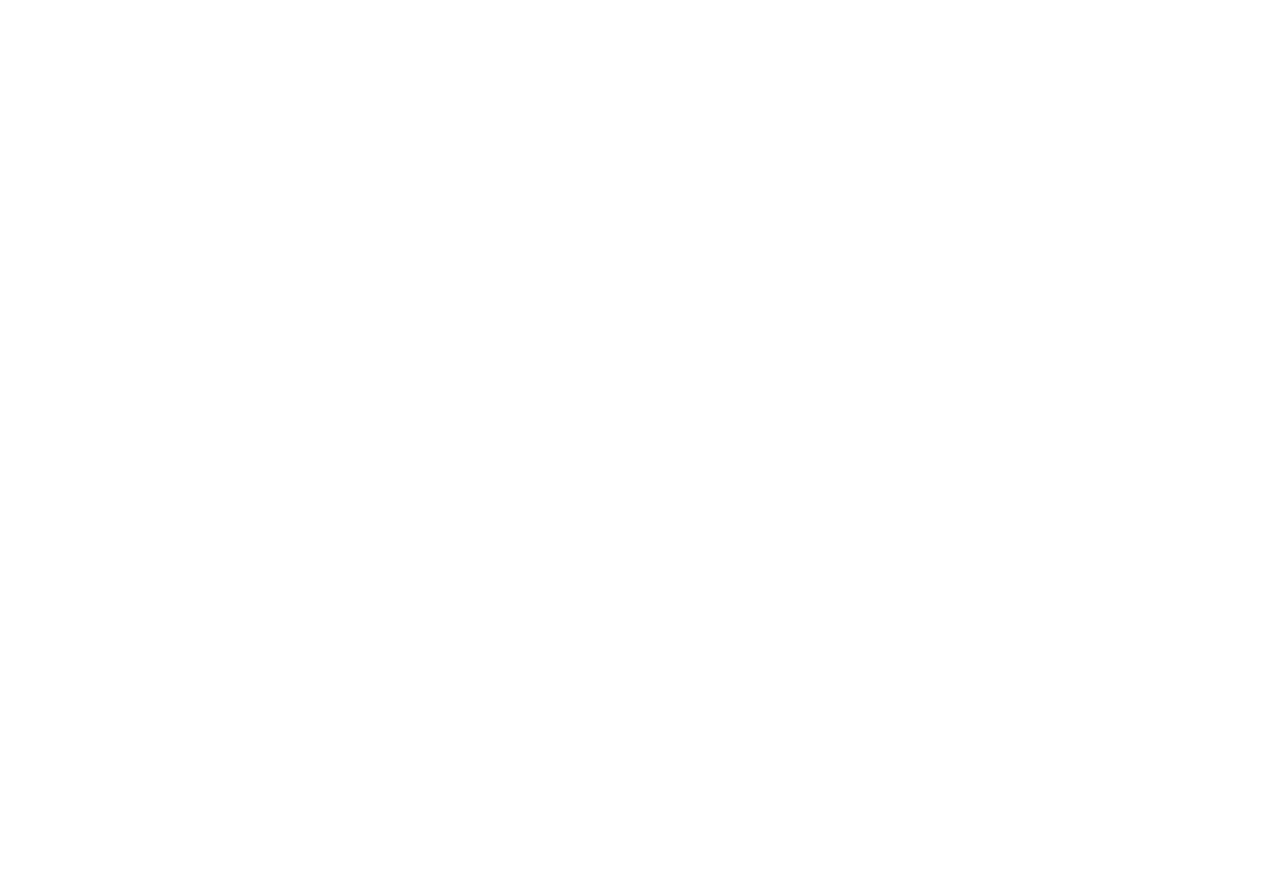
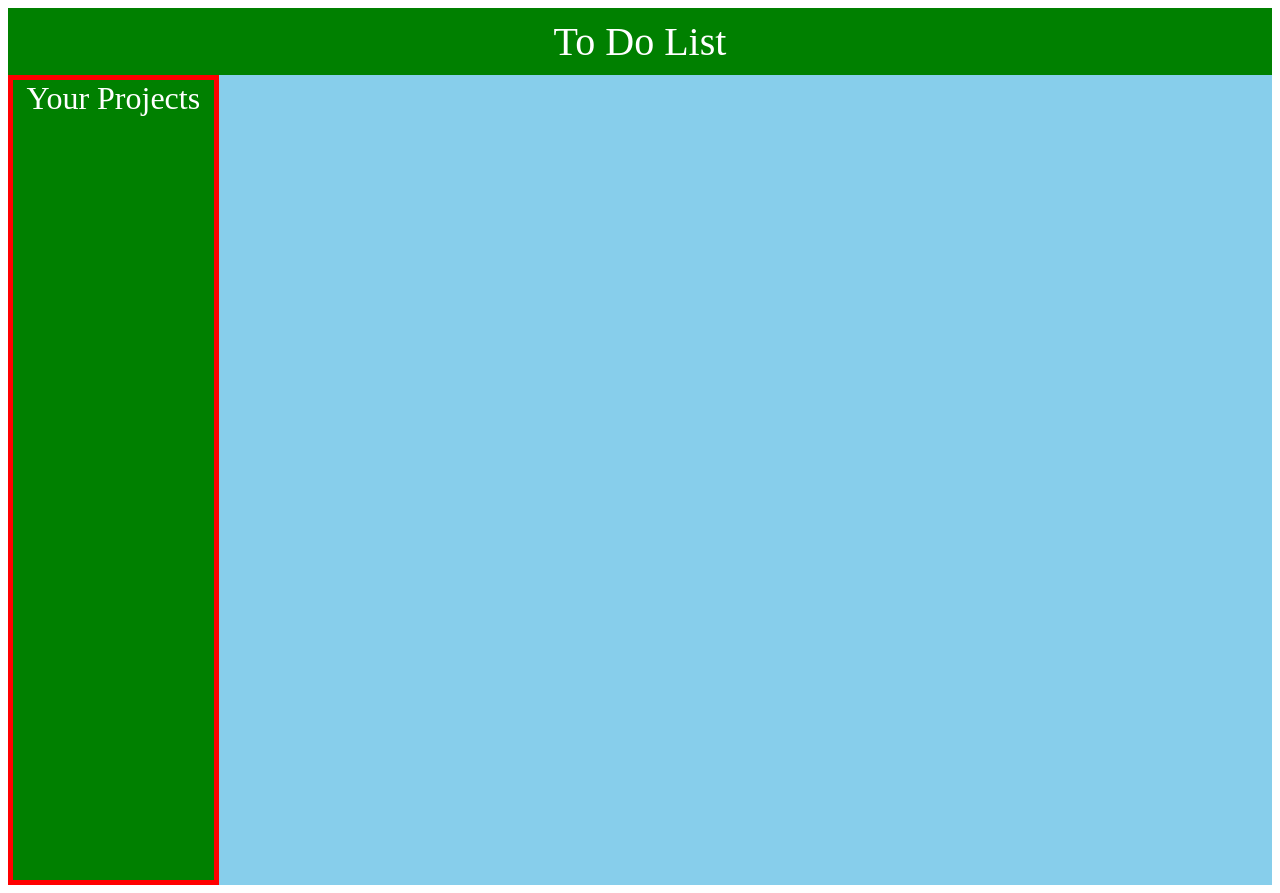
Before and after one commit to alecnissen/Todo-List, a website built with webpack: page dist/index.html in a window 1280 px wide. Before the commit the page ends 800 px from the top, so only its background shows below. Built offline with nearby package versions, Linux system fonts and the light colour scheme.

Commit message:
created basic layout using css grid, added header, nav/sidebar, main content section, along with basic color styling, font align, also installed webpack config file, eslint and prettier

```diff
--- /dev/null
+++ b/styles.css
@@ -0,0 +1,42 @@
+body {
+  display: grid;
+  /* width: 100%;
+    height: 100%; */
+  grid-template-columns: 0.2fr 1fr;
+  grid-template-areas:
+    "header header"
+    "nav main"
+    "nav main";
+}
+
+nav {
+  /* width: 5em;  */
+  grid-area: nav;
+  background-color: green;
+  border: 5px solid red;
+  height: 100vh;
+}
+
+.nav-class-text {
+  text-align: center;
+  color: white;
+  font-size: 2rem;
+}
+
+header {
+  grid-area: header;
+  padding: 10px;
+}
+
+main {
+  grid-area: main;
+  width: auto;
+  background-color: skyblue;
+}
+
+#header-for-todo {
+  background-color: green;
+  color: white;
+  font-size: 2.5rem;
+  text-align: center;
+}
--- a/webpack.config.js
+++ b/webpack.config.js
@@ -6,4 +6,16 @@ module.exports = {
     filename: "main.js",
     path: path.resolve(__dirname, "dist"),
   },
+  module: {
+    rules: [
+      {
+        test: /\.css$/i,
+        use: ["style-loader', 'css-loader"],
+      },
+      {
+        test: /\.(png|svg|jpg|jpeg|gif)$/i,
+        type: "asset/resource",
+      },
+    ],
+  },
 };
```
Also changed, not shown: package.json (+231 -2 lines), dist/index.html, 1 other file.
